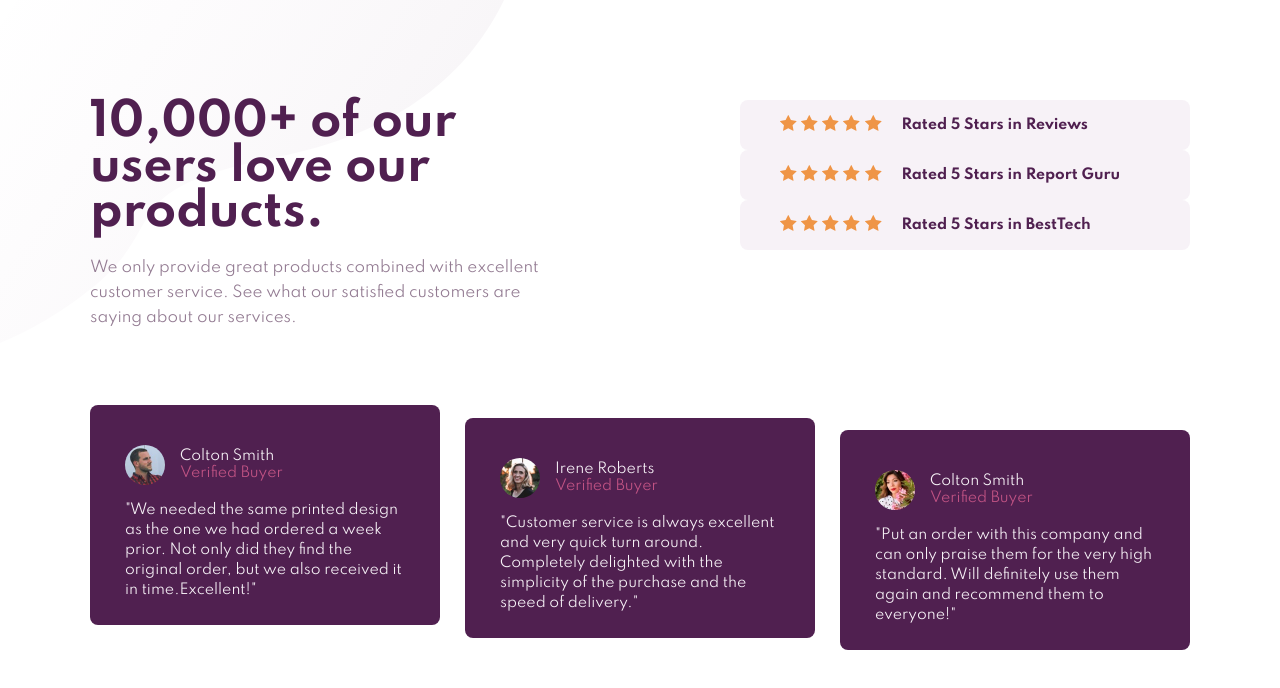
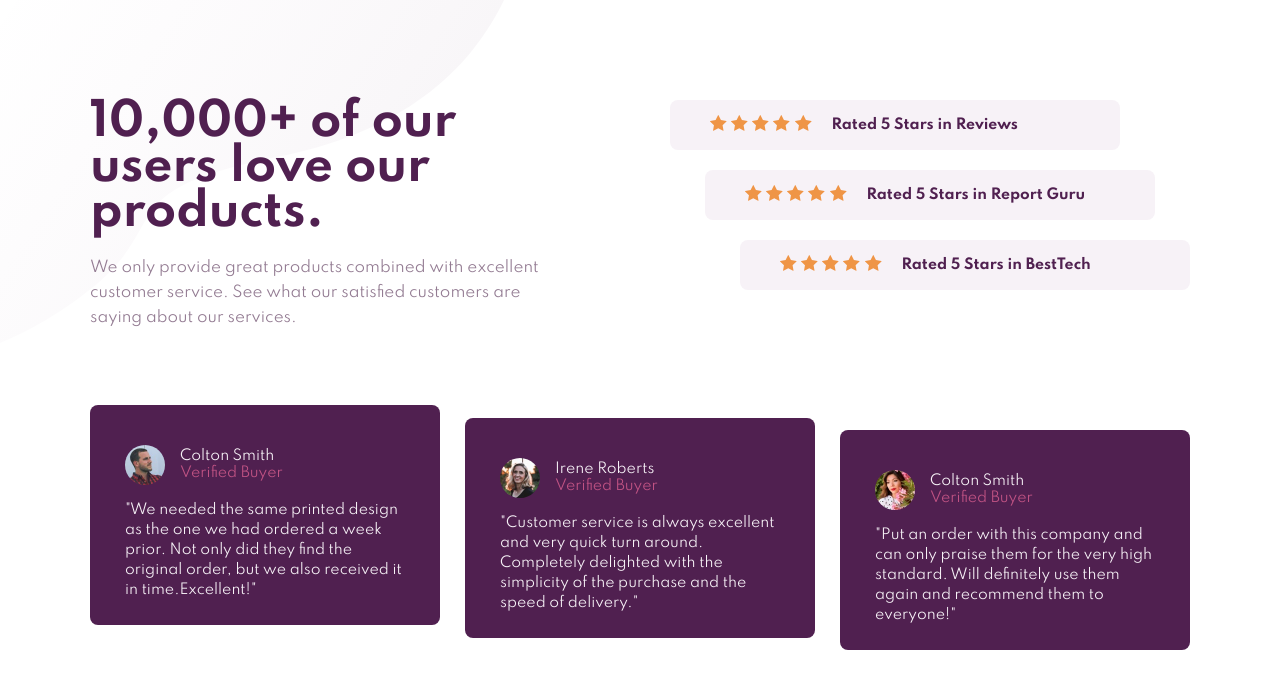
Before and after one commit to FernandoStan/front-end-mentor-11, a plain HTML site: page index.html in a window 1280 px wide. Drawn offline with Linux system fonts and the light colour scheme.

Commit message:
Update style.css

```diff
--- a/style.css
+++ b/style.css
@@ -101,13 +101,13 @@ a
     align-items: center;
 }
 
-.container .container-box ul #li-2
+.container .container-box ul .li-2
 {
     margin-top: 20px;
     margin-left: 35px;
 }
 
-.container .container-box ul #li-3
+.container .container-box ul .li-3
 {
     margin-top: 20px;
     margin-left: 70px;
```
